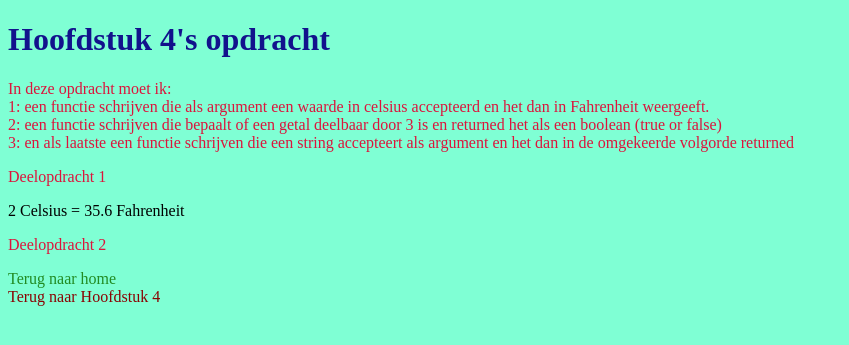
After one commit to ZoruaStar64/PHP, a PHP site: page /PHP/H04/opdrachtH4.php in a window 1280 px wide. The commit adds this page. Shown: the top 345 px of the page, without its empty margins (0-849 px from the left). Run offline with PHP 8.4, Linux system fonts and the light colour scheme.

Commit message:
helft van H4 af

```diff
--- /dev/null
+++ b/PHP/H04/opdrachtH4.php
@@ -0,0 +1,45 @@
+<!doctype html>
+<html lang="en">
+<head>
+    <link rel="stylesheet" href="../../CSS/styles.css">
+    <title>PHP H4</title>
+</head>
+<body>
+<?php
+echo "<h1>Hoofdstuk 4's opdracht</h1>";
+
+echo "<p>In deze opdracht moet ik:<br>1: een functie schrijven die als argument een waarde in celsius accepteerd en het dan in Fahrenheit weergeeft.<br>
+2: een functie schrijven die bepaalt of een getal deelbaar door 3 is en returned het als een boolean (true or false)<br>
+3: en als laatste een functie schrijven die een string accepteert als argument en het dan in de omgekeerde volgorde returned</p>";
+
+echo "<p>Deelopdracht 1</p>";
+$celsius = 2;
+$fahrenheit = 0;
+
+if ($celsius > 0 || $celsius < 0) {
+echo $celsius . " Celsius = " . (32 + $celsius * 1.8) . " Fahrenheit";
+}
+else {
+    echo $celsius . " Celsius = " . "32 Fahrenheit";
+}
+
+echo "<p>Deelopdracht 2</p>";
+
+$hetGetal = 3;
+$hetAntwoord = false;
+
+/*if ($hetGetal % 3 == 0) {
+    return $hetAntwoord = true;
+    echo $hetGetal . " is deelbaar door 3 dus is de return boolean " . $hetAntwoord;
+}
+else {
+    return $hetAntwoord = false;
+    echo $hetGetal . " is niet deelbaar door 3 dus is de return boolean " . $hetAntwoord;
+}*/
+
+
+echo "<p><a class='home' href='../../index.php'>Terug naar home</a><br><a href='../../PHP/H04/h04.php'>Terug naar Hoofdstuk 4</a></p>";
+
+?>
+</body>
+</html>
```
Also changed, not shown: PHP/H04/h04.php (+21 -0 lines).
